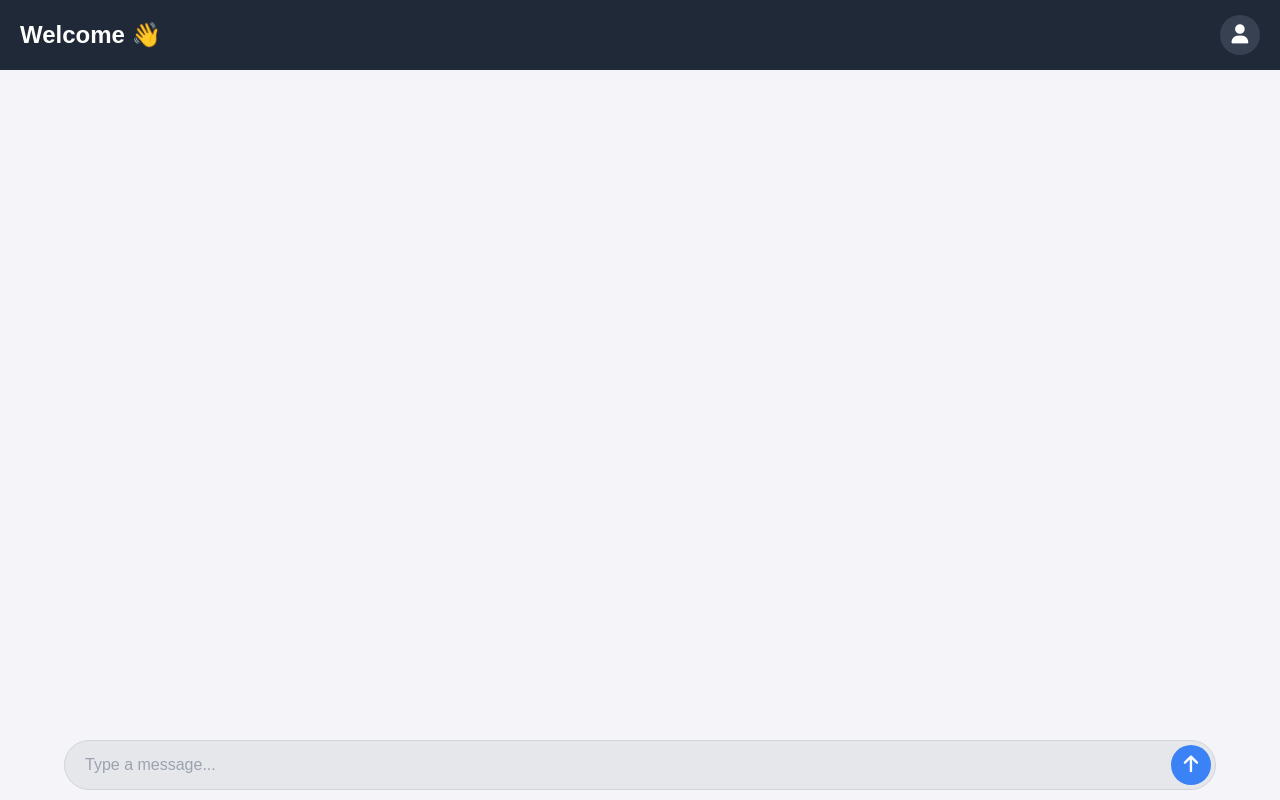
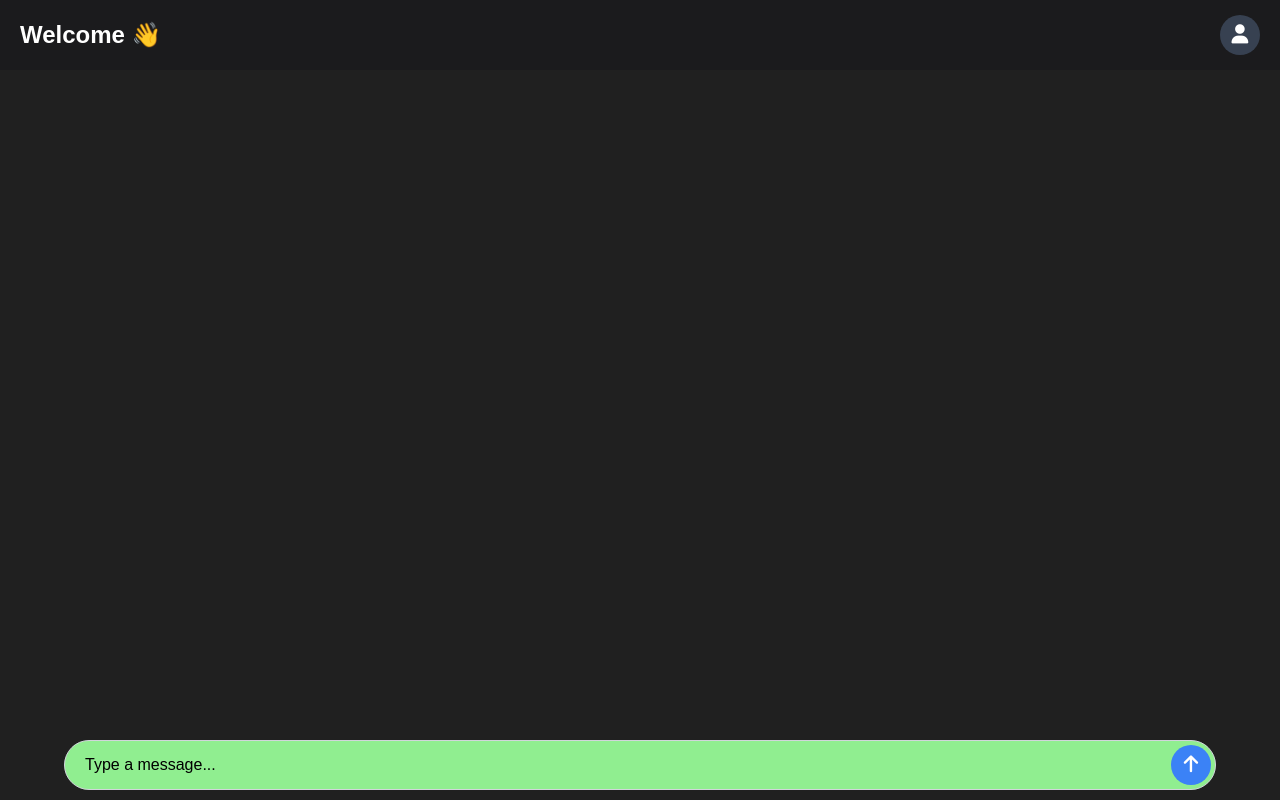
Before and after one commit to Bikram-Mondal3/Edubyte, a Flask app: page / in a window 1280 px wide. Run offline with Flask 3, Linux system fonts and the light colour scheme.

Commit message:
Update index.html

```diff
--- a/templates/index.html
+++ b/templates/index.html
@@ -14,15 +14,16 @@
      }
 
      body {
-        background-color: #f4f4f9;
+        background-color: #202020;
         color: #333;
         font-size: 16px;
         min-height: 100vh;
+        font-family: consolas;
      }
 
 
      header {
-        background-color: #1f2937;
+        background-color: #1b1b1d;
         color: #fff;
         padding: 15px 20px;
         display: flex;
@@ -118,7 +119,7 @@
         scrollbar-color: #4b5563 #374151;
         height: 87%;
         width: 50%;
-        color: #1f2937;
+        color: #fff;
      }
 
      /* Chat input styles */
@@ -133,7 +134,7 @@
      .chat-box {
         height: 50px;
         width: 100%;
-        background-color: #e5e7eb;
+        background-color: #90ee90;
         border: 1px solid #d1d5db;
         border-radius: 25px;
         padding: 10px 50px 10px 20px; /* Added right padding for button */
@@ -153,7 +154,7 @@
      }
 
      .chat-box::placeholder {
-        color: #9ca3af;
+        color: #000;
      }
 
      /* Send button styles */
@@ -250,7 +251,7 @@
           const runBtn = document.getElementById("run-btn");
           const chatHistory = document.getElementById("main-content");
 
-          const genAI = new GoogleGenerativeAI("geminiAPI"); // Move this to backend
+          const genAI = new GoogleGenerativeAI("AIzaSyCAk4mkNVUtb3Fqi1SoU_a4y6r7_sWhxxs"); // Move this to backend
           const model = genAI.getGenerativeModel({ model: "gemini-1.5-flash" });
 
           async function geminiResponse(userInput) {
@@ -273,13 +274,14 @@
           }
 
           runBtn.addEventListener('click', async () => {
-            const userInput = `Your name is Edubyte, developed by Edubyte team, powered by Google API and you are a friendly and helpful AI designed to provide instant assistance to me. Your primary goal is to ensure me feel supported and receive accurate, clear, and concise answers to my queries. You may also add different interactive and appropriate emojis to your response. Always maintain a polite, engaging, and approachable tone, making interactions enjoyable and productive. Now don't repeat your name is Edubyte until I ask you to, just instantly answer only to my this response:${chatBox.value}`;
+            const userInput = `Your name is Edubyte, developed by Edubyte team, powered by Google API and you are a friendly and helpful AI designed to provide instant assistance to me. Your primary goal is to ensure me feel supported and receive accurate, clear, and concise answers to my queries. You may also add some cool, interactive and appropriate emojis to your response. Always maintain a polite, engaging, and approachable tone, making interactions enjoyable and productive. Now don't repeat your name is Edubyte until I ask you to, just instantly answer only to my this response:${chatBox.value}`;
             if (userInput === '') return;
 
             addMessageToHistory(chatBox.value, true);
             chatBox.value = '';
 
             const loadingDiv = document.createElement('div');
+            loadingDiv.style.marginTop = "7px";
             loadingDiv.textContent = 'Thinking...';
             loadingDiv.className = 'loading-message';
             chatHistory.appendChild(loadingDiv);
```
